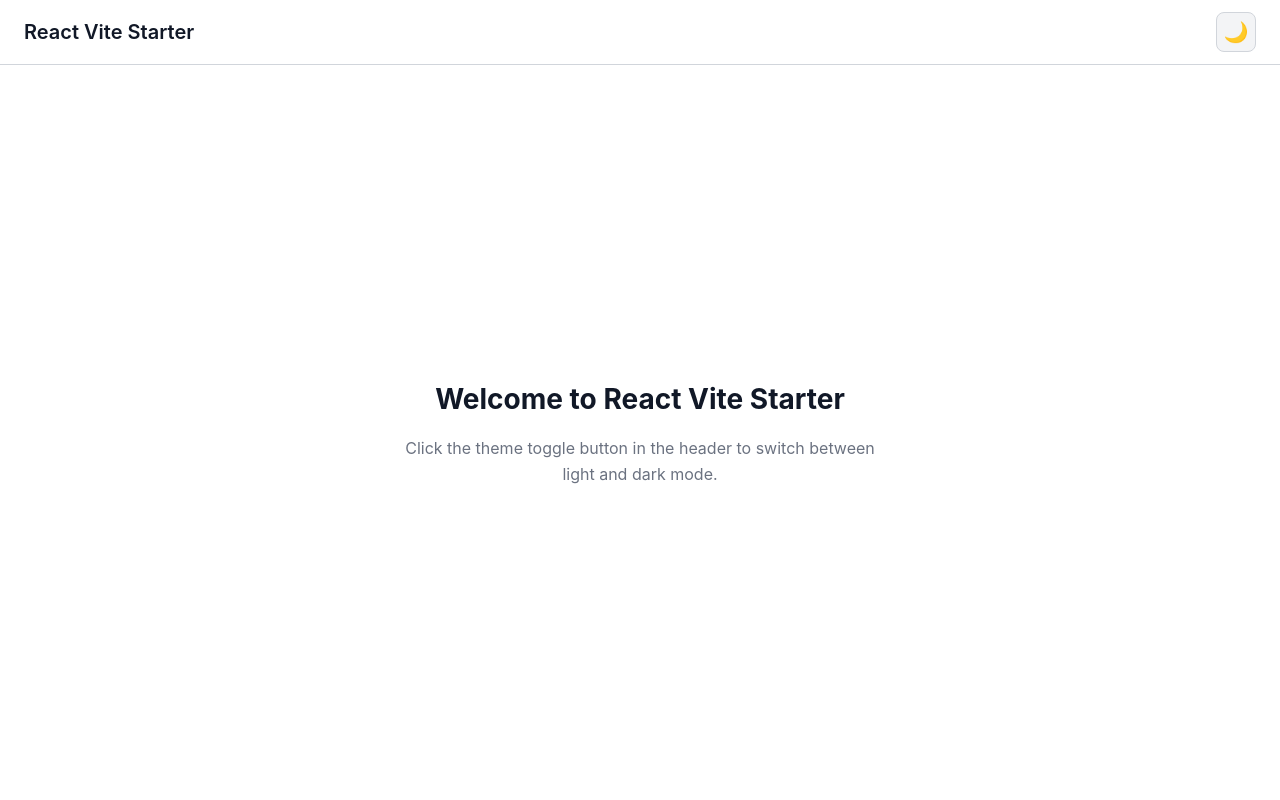
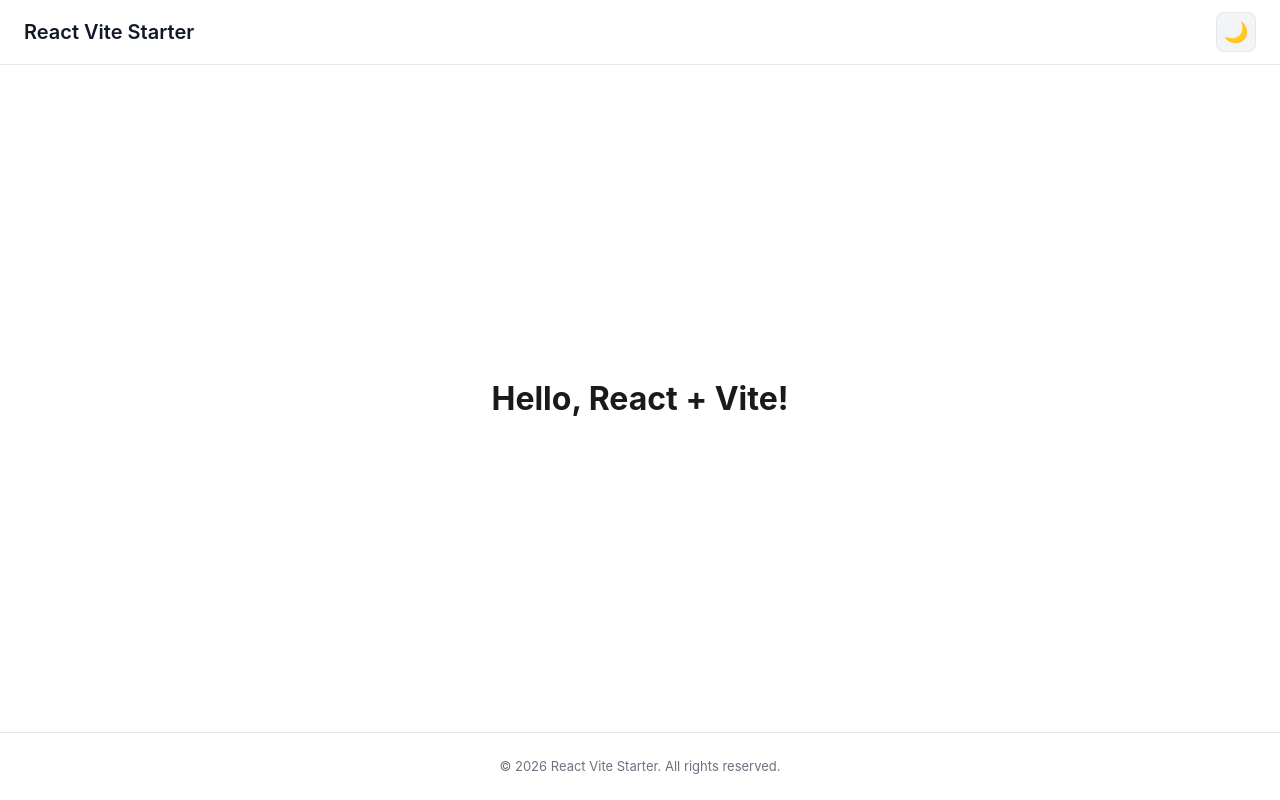
Before and after one commit to hermercy77/react-vite-starter, a React (Vite) app: page / in a window 1280 px wide. Built offline with nearby package versions, Linux system fonts and the light colour scheme.

Commit message:
feat: 在页面底部添加一行版权声明文字

```diff
--- a/src/App.css
+++ b/src/App.css
@@ -1,33 +1,14 @@
 .app {
-  min-height: 100vh;
   display: flex;
   flex-direction: column;
-  background: var(--color-bg, #ffffff);
-  color: var(--color-text-primary, #111827);
-  transition: background-color 0.2s ease, color 0.2s ease;
+  min-height: 100vh;
 }
 
-.app-main {
+.main {
   flex: 1;
   display: flex;
   flex-direction: column;
   align-items: center;
   justify-content: center;
-  padding: 48px 24px;
-  text-align: center;
+  padding: 2rem;
 }
-
-.app-main h2 {
-  margin: 0 0 16px;
-  font-size: 1.75rem;
-  font-weight: 700;
-}
-
-.app-main p {
-  margin: 0;
-  font-size: 1rem;
-  color: var(--color-text-secondary, #6b7280);
-  max-width: 480px;
-  line-height: 1.6;
-  transition: color 0.2s ease;
-}
--- a/src/App.jsx
+++ b/src/App.jsx
@@ -1,18 +1,18 @@
-import React from 'react';
-import Header from './components/Header.jsx';
-import { useTheme } from './hooks/useTheme.js';
 import './App.css';
+import Header from './components/Header';
+import Footer from './components/Footer';
+import { useTheme } from './hooks/useTheme';
 
 function App() {
   const { theme, toggleTheme } = useTheme();
 
   return (
     <div className="app">
-      <Header theme={theme} onToggleTheme={toggleTheme} />
-      <main className="app-main">
-        <h2>Welcome to React Vite Starter</h2>
-        <p>Click the theme toggle button in the header to switch between light and dark mode.</p>
+      <Header theme={theme} toggleTheme={toggleTheme} />
+      <main className="main">
+        <h1>Hello, React + Vite!</h1>
       </main>
+      <Footer />
     </div>
   );
 }
--- /dev/null
+++ b/src/components/Footer.css
@@ -0,0 +1,21 @@
+.footer {
+  width: 100%;
+  padding: 24px 16px;
+  text-align: center;
+  font-size: 13px;
+  color: var(--color-text-secondary, #6b7280);
+  border-top: 1px solid var(--color-border, #e5e7eb);
+  margin-top: auto;
+}
+
+.footer__text {
+  margin: 0;
+  line-height: 1.5;
+}
+
+@media (max-width: 480px) {
+  .footer {
+    padding: 16px 12px;
+    font-size: 12px;
+  }
+}
--- /dev/null
+++ b/src/components/Footer.jsx
@@ -0,0 +1,15 @@
+import './Footer.css';
+
+function Footer() {
+  const currentYear = new Date().getFullYear();
+
+  return (
+    <footer className="footer" role="contentinfo">
+      <p className="footer__text">
+        &copy; {currentYear} React Vite Starter. All rights reserved.
+      </p>
+    </footer>
+  );
+}
+
+export default Footer;
--- a/src/index.css
+++ b/src/index.css
@@ -1,53 +1,49 @@
-/* ===== Light Theme (default) ===== */
+/* ===== Design Tokens ===== */
+
 :root,
 html.light {
   --color-bg: #ffffff;
-  --color-bg-header: #ffffff;
-  --color-bg-toggle: #f3f4f6;
-  --color-bg-toggle-hover: #e5e7eb;
-  --color-text-primary: #111827;
+  --color-text: #1a1a1a;
   --color-text-secondary: #6b7280;
-  --color-border: #d1d5db;
-  --color-focus-ring: #3b82f6;
+  --color-border: #e5e7eb;
+  --color-primary: #3b82f6;
+  --color-header-bg: #f9fafb;
 }
 
-/* ===== Dark Theme ===== */
 html.dark {
   --color-bg: #111827;
-  --color-bg-header: #1f2937;
-  --color-bg-toggle: #374151;
-  --color-bg-toggle-hover: #4b5563;
-  --color-text-primary: #f9fafb;
+  --color-text: #f3f4f6;
   --color-text-secondary: #9ca3af;
   --color-border: #374151;
-  --color-focus-ring: #60a5fa;
+  --color-primary: #60a5fa;
+  --color-header-bg: #1f2937;
 }
 
 /* ===== Global Reset & Base ===== */
+
 *,
 *::before,
 *::after {
   box-sizing: border-box;
+  margin: 0;
+  padding: 0;
 }
 
 html {
-  line-height: 1.5;
-  -webkit-font-smoothing: antialiased;
-  -moz-osx-font-smoothing: grayscale;
+  font-family: -apple-system, BlinkMacSystemFont, 'Segoe UI', Roboto,
+    'Helvetica Neue', Arial, sans-serif;
+  line-height: 1.6;
+  color: var(--color-text);
+  background-color: var(--color-bg);
+  transition: color 0.2s ease, background-color 0.2s ease;
 }
 
 body {
-  margin: 0;
-  padding: 0;
-  font-family: -apple-system, BlinkMacSystemFont, 'Segoe UI', Roboto, 'Helvetica Neue', Arial,
-    sans-serif;
-  background-color: var(--color-bg);
-  color: var(--color-text-primary);
-  transition: background-color 0.2s ease, color 0.2s ease;
+  min-height: 100vh;
 }
 
 a {
-  color: var(--color-focus-ring);
+  color: var(--color-primary);
   text-decoration: none;
 }
 
```
